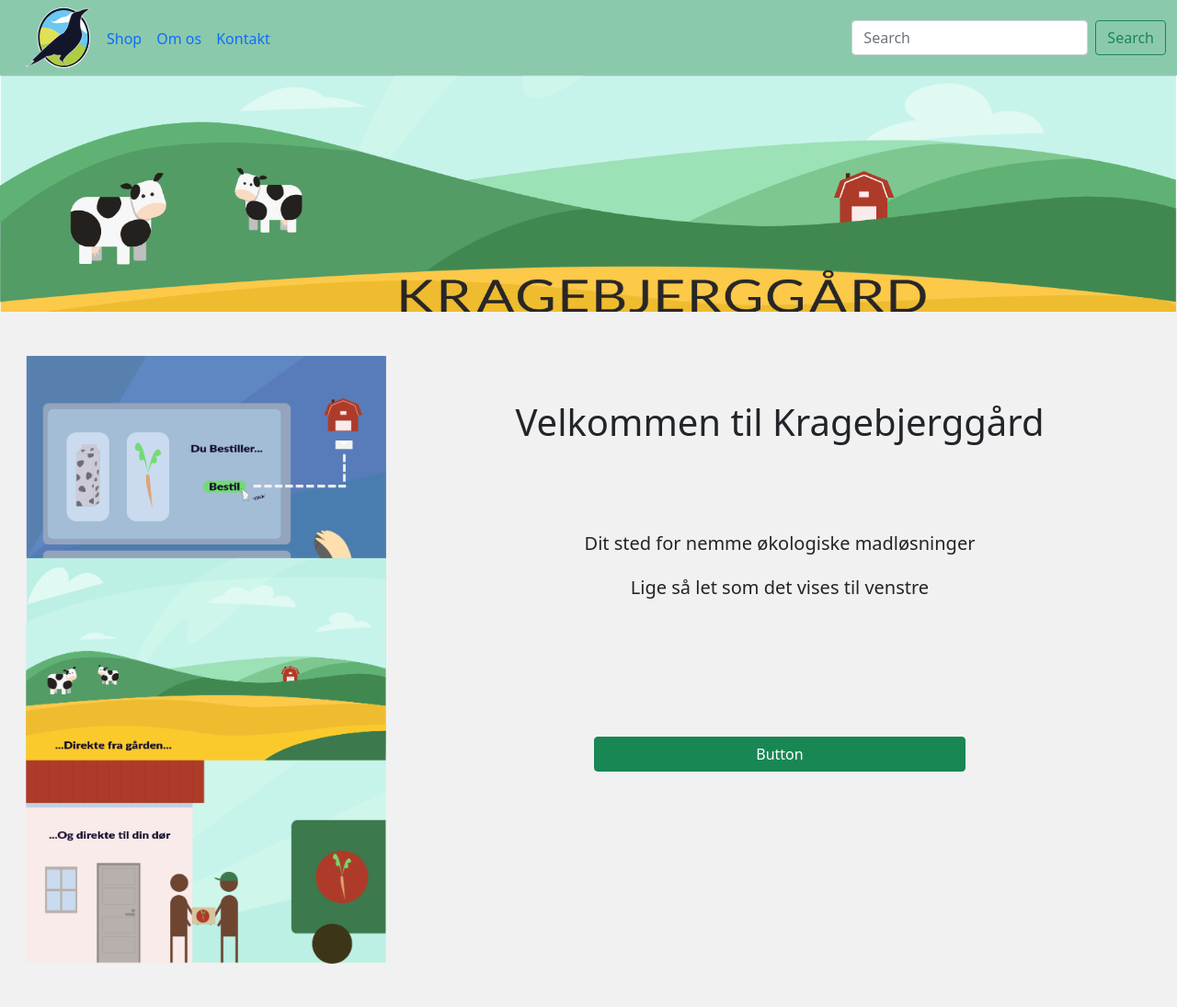
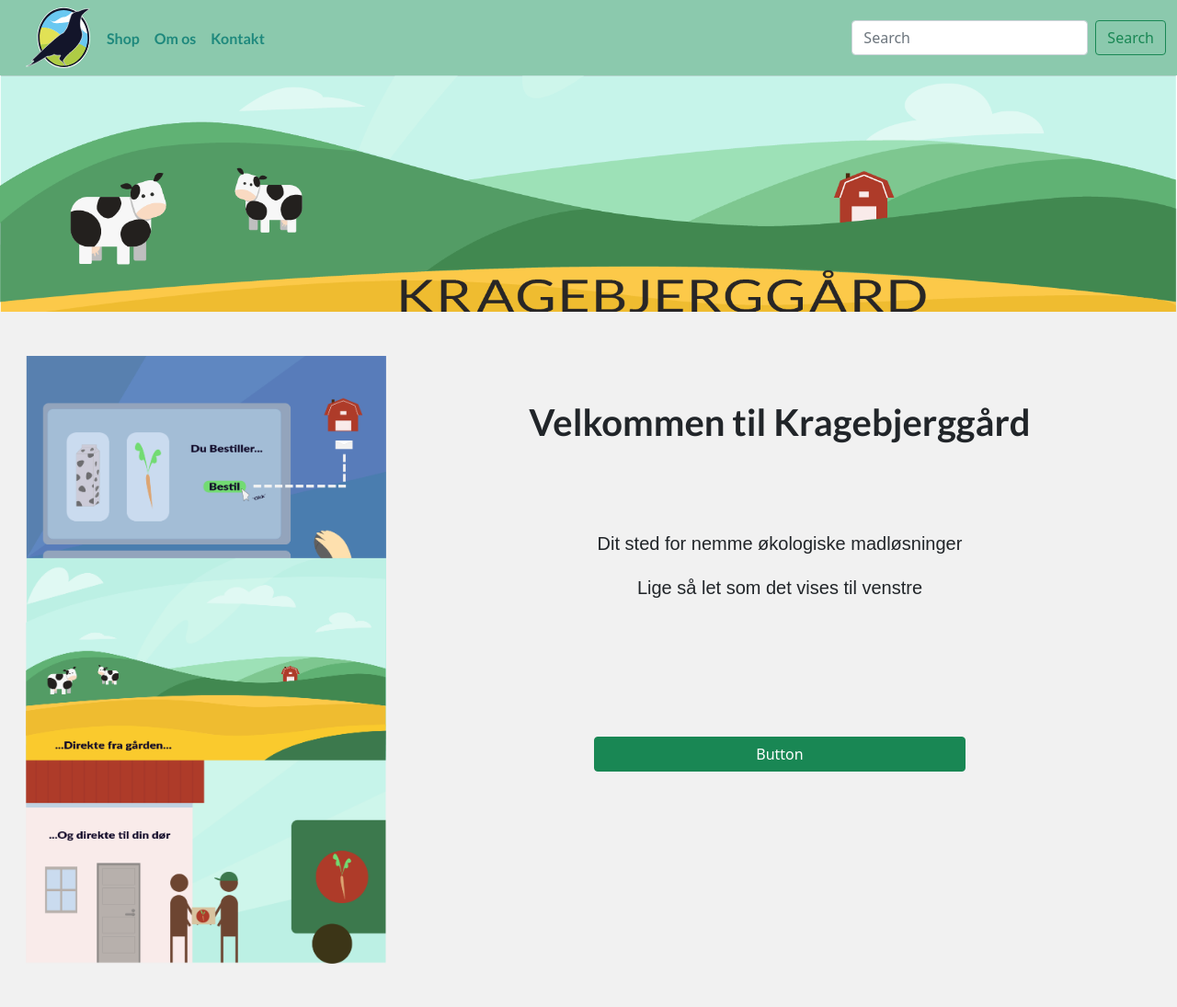
Before and after one commit to Viwite/Kragebjerggaard, a PHP site: page / in a window 1280 px wide. Shown: the top 1095 px of the page at 92% size. Run offline with PHP 8.4, Linux system fonts and the light colour scheme; style sheets or scripts are compiled from the project's sources; some libraries are stand-ins or nearby versions.

Commit message:
ændret font i nav og index ændret text farve i nav

```diff
--- a/includes/navigation.php
+++ b/includes/navigation.php
@@ -1,6 +1,6 @@
 <nav class="navbar navbar-expand-lg" style="background-color: #8BC9AD;">
     <div class="container-fluid">
-        <a class="navbar-brand" href="index.php.php"></a>
+        <a class="navbar-brand" href="index.php"></a>
 
             <img src="uploads/Asset_2%20(1).svg" class="" style="max-width: 70px;" alt="logo">
 
@@ -10,13 +10,13 @@
         <div class="collapse navbar-collapse" id="navbarSupportedContent">
             <ul class="navbar-nav me-auto mb-2 mb-lg-0">
                 <li class="nav-item">
-                    <a class="nav-link active" aria-current="page" href="shop.php">Shop</a>
+                    <a class="nav-link active" aria-current="page" href="shop.php" style="font-family: 'Lato', sans-serif; color: #1F897D;"><b>Shop</b></a>
                 </li>
                 <li class="nav-item">
-                    <a class="nav-link active" aria-current="page" href="OmOs.php">Om os</a>
+                    <a class="nav-link active" aria-current="page" href="OmOs.php" style="font-family: 'Lato', sans-serif; color: #1F897D;"><b>Om os</b></a>
                 </li>
                 <li class="nav-item">
-                    <a class="nav-link active" aria-current="page" href="contact.php">Kontakt</a>
+                    <a class="nav-link active" aria-current="page" href="contact.php" style="font-family: 'Lato', sans-serif; color: #1F897D;"><b>Kontakt</b></a>
                 </li>
             </ul>
             <form class="d-flex" role="search">
--- a/index.php
+++ b/index.php
@@ -11,6 +11,10 @@
 
     <link href="css/bootstrap.css" rel="stylesheet" type="text/css">
     <link href="css/styles.css" rel="stylesheet" type="text/css">
+    <link rel="preconnect" href="https://fonts.googleapis.com"><link rel="preconnect" href="https://fonts.gstatic.com" crossorigin><link href="https://fonts.googleapis.com/css2?family=Lato:wght@400;700&display=swap" rel="stylesheet">
+    <style>
+        @import url('https://fonts.googleapis.com/css2?family=Lato:wght@400;700&display=swap');
+    </style>
 
     <meta name="viewport" content="width=device-width, initial-scale=1">
 </head>
@@ -29,11 +33,11 @@
             <img src="uploads/informerende%20illustartion.png" alt="informerende illustration">
         </div>
         <div class="col-12 col-lg-8 justify-content-evenly">
-            <h1 class="text m-5" style="text-align: center">Velkommen til Kragebjerggård</h1>
+            <h1 class="text m-5" style="text-align: center; font-family: 'Lato', sans-serif;"><b>Velkommen til Kragebjerggård</b></h1>
             <br><br>
-            <h5 class="text" style="text-align: center">Dit sted for nemme økologiske madløsninger</h5>
+            <h5 class="text" style="text-align: center; font-family: mr-eaves-modern, sans-serif; font-style: normal; font-weight: 100;">Dit sted for nemme økologiske madløsninger</h5>
             <br>
-            <h5 class="text" style="text-align: center">Lige så let som det vises til venstre</h5>
+            <h5 class="text" style="text-align: center; font-family: mr-eaves-modern, sans-serif; font-style: normal; font-weight: 100;">Lige så let som det vises til venstre</h5>
 
             <div class="d-grid gap-2 col-6 mx-auto" style="margin-top: 150px">
                 <button class="btn btn-success" type="button">Button</button>
```
